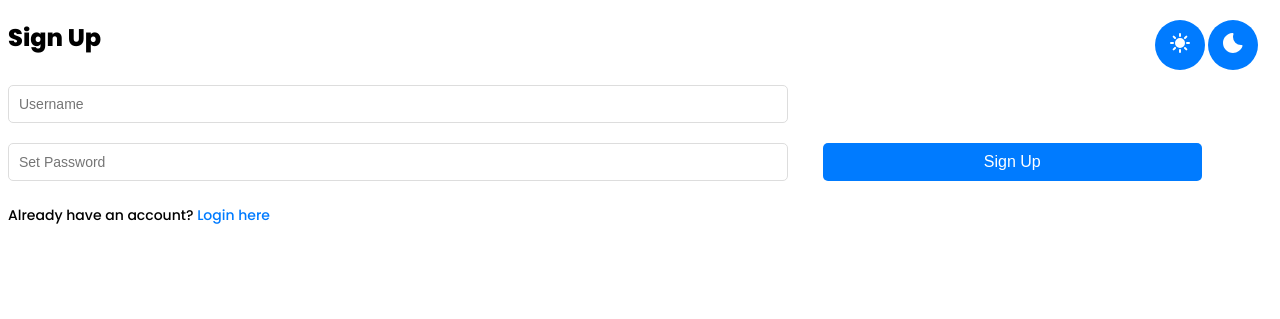
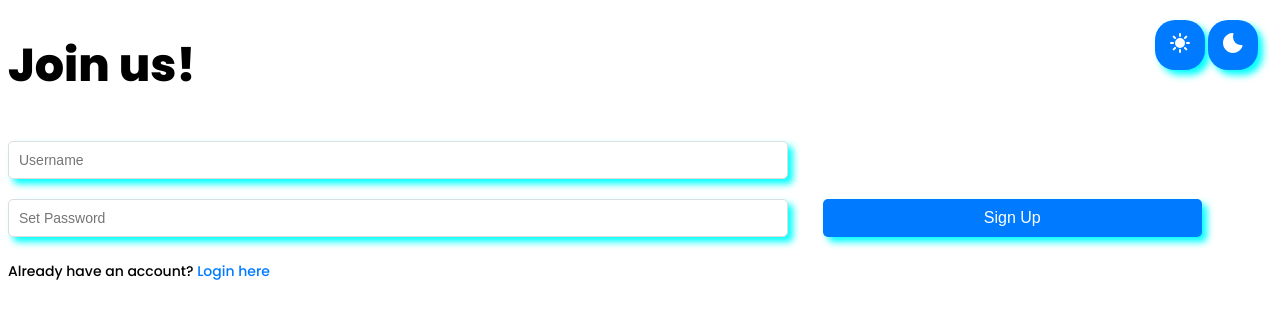
Before and after one commit to ProjectCuboid/CityPointTeknofest, a Flask app: page /signup in a window 1280 px wide. Shown: the top 319 px of the page. Run offline with Flask 3, Linux system fonts and the light colour scheme.

Commit message:
Update Style

```diff
--- a/templates/client/login.html
+++ b/templates/client/login.html
@@ -13,7 +13,7 @@
 <body>
     <!-- Login Form -->
     <div class="form-container" id="login-form">
-        <h2>Login</h2>
+        <h1>Login</h1>
         <input type="text" id="login-uid" placeholder="UID">
         <input type="password" id="login-password" placeholder="Password">
         <button id="login-button" onclick="login()">Login</button>
@@ -37,7 +37,7 @@
             top: 10px; /* Adjust top position */
             width: 50px;
             height: 50px;
-            border-radius: 50%;
+            border-radius: 40%;
             margin: 10px;
             z-index: 1000; /* Ensure the icons are above other elements */
         }
--- a/templates/client/signup.html
+++ b/templates/client/signup.html
@@ -11,7 +11,7 @@
 <body>
     <!-- Sign-up Form -->
     <div class="form-container" id="signup-form">
-        <h2>Sign Up</h2>
+        <h1>Join us!</h1>
         <input type="text" id="signup-uid" placeholder="Username">
         <input type="password" id="signup-password" placeholder="Set Password">
         <button onclick="signup()" id="signup-button">Sign Up</button>
@@ -35,7 +35,7 @@
             top: 10px; /* Adjust top position */
             width: 50px;
             height: 50px;
-            border-radius: 50%;
+            border-radius: 40%;
             margin: 10px;
             z-index: 1000; /* Ensure the icons are above other elements */
         }
@@ -76,10 +76,11 @@
             font-size: 14px;
         }
 
-        h2 {
+        h1 {
             font-family: "Poppins", serif;
             font-weight: 800;
             font-style: bold;
+            font-size: 46px;
         }
 
         input[type="text"],
@@ -92,6 +93,7 @@
             font-size: 14px;
             background-color: var(--input-bg-color);
             color: var(--text-color);
+            box-shadow: 5px 5px 7px aqua;
         }
 
         button {
@@ -103,6 +105,7 @@
             cursor: pointer;
             margin-top: 10px;
             transform: scale(1);
+            box-shadow: 5px 5px 7px aqua;
         }
 
         button:hover {
```
